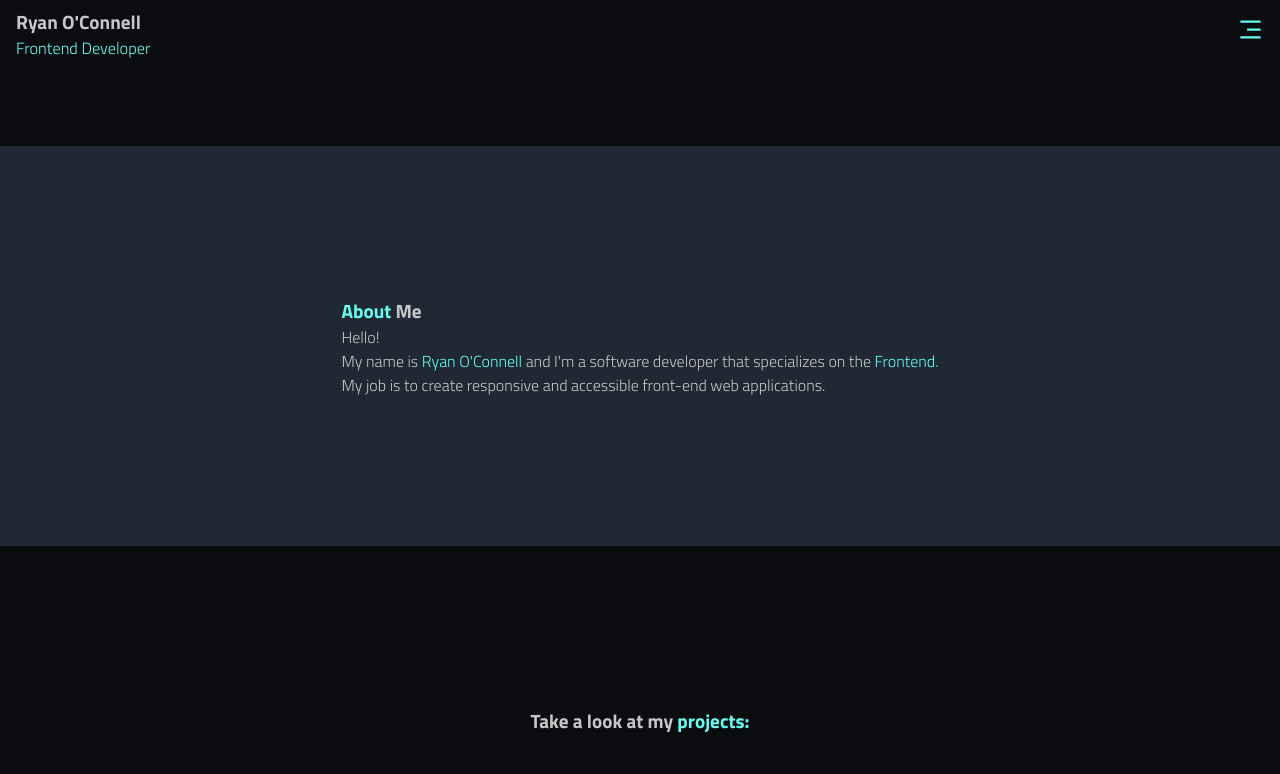
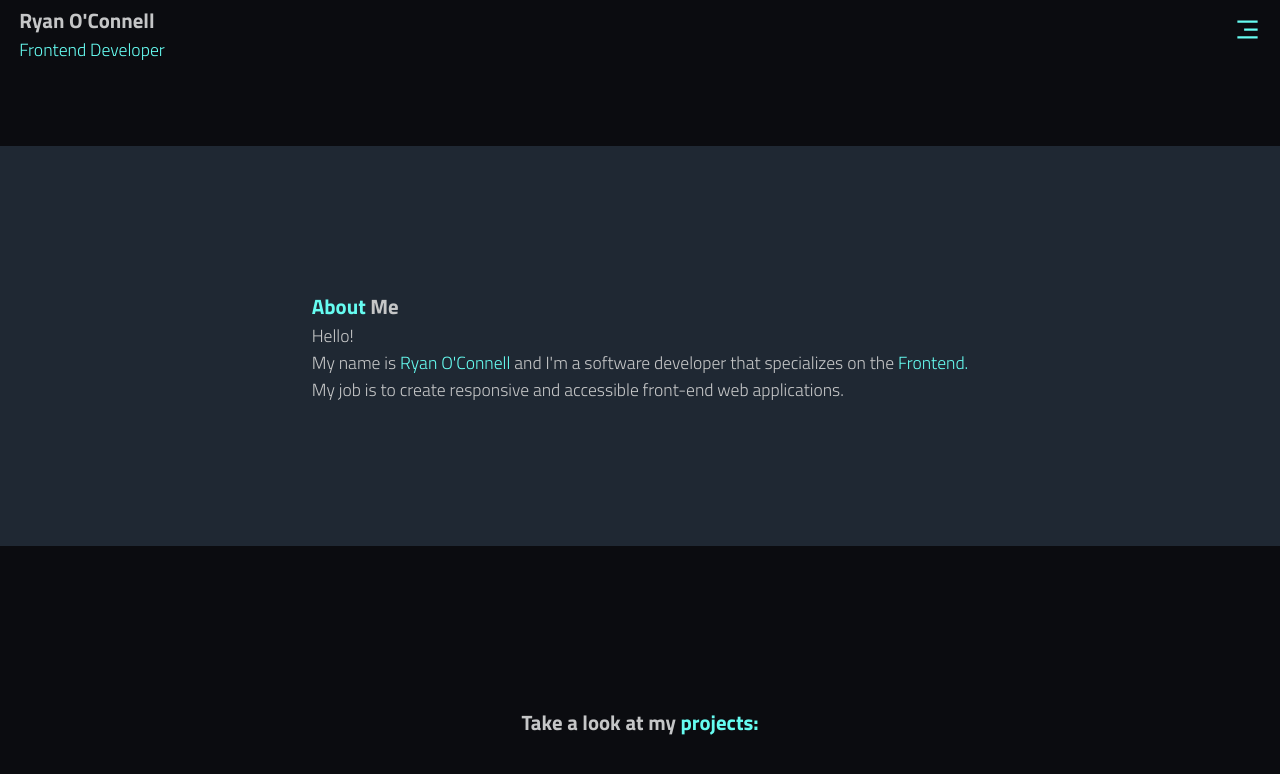
Before and after one commit to NeptuneRjo/portfolio, a React (Create React App) app: page / in a window 1280 px wide. Shown: the top 774 px of the page. Built offline with nearby package versions, Linux system fonts and the light colour scheme.

Commit message:
added styling for tablet

```diff
--- a/src/components/About/style.css
+++ b/src/components/About/style.css
@@ -24,3 +24,13 @@
 .about-content span {
     color: var(--light-teal);
 }
+
+@media screen and (min-width: 768px) {
+    .about-content h4 {
+        font-size: 1.3em;
+    }
+
+    .about-content p {
+        font-size: 1.1em;
+    }
+}
--- a/src/components/Contact/style.css
+++ b/src/components/Contact/style.css
@@ -62,3 +62,13 @@ button:hover {
     align-items: center;
     margin: 3rem;
 }
+
+@media screen and (min-width: 768px) {
+    .contact-content h4 {
+        font-size: 1.3em;
+    }
+
+    #name, #email, #message {
+        width: 350px;
+    }
+}
--- a/src/components/Header/Nav/style.css
+++ b/src/components/Header/Nav/style.css
@@ -29,7 +29,14 @@
 }
 
 .nav-mobile-item a:hover {
+    text-decoration: underline;
     color: var(--dark-teal);
+}
+
+@media screen and (min-width: 768px) {
+  .nav-main {
+    font-size: 1.2em;
+  }
 }
 
 /* Mobile Nav Animation */
--- a/src/components/Header/style.css
+++ b/src/components/Header/style.css
@@ -23,3 +23,14 @@
     align-items: center;
     padding: 1rem;
 }
+
+@media screen and (min-width: 768px) {
+    .header-title {
+        font-size: 1.3em;
+        padding-left: 1.2rem;
+    }
+
+    .header-nav {
+        padding-right: 1.2rem;
+    }
+}
--- a/src/components/Projects/Project/style.css
+++ b/src/components/Projects/Project/style.css
@@ -13,6 +13,7 @@
     text-align: center;
     color: var(--light-teal);
     margin: 1rem;
+    font-size: 1.2em;
 }
 
 .project-item h5 {
@@ -20,6 +21,7 @@
     background: transparent;
     color: var(--font-color);
     margin: 1rem;
+    font-size: 1.1em;
 }
 .tools {
     text-align: center;
@@ -29,6 +31,7 @@
     background: transparent;
     color: var(--font-color);
     margin: 0 2rem;
+    font-size: 1em;
 }
 
 .project-images {
@@ -66,3 +69,30 @@
     gap: .5rem;
     background: transparent;
 }
+
+@media screen and (min-width: 768px) {
+    .project-item h4 {
+        font-size: 1.3em;
+    }
+
+    .project-item h5 {
+        font-size: 1.2em;
+    }
+
+    .project-item p {
+        font-size: 1.1em;
+    }
+
+    .image-desktop {
+        display: block;
+        width: 700px;
+    }
+
+    .image-mobile {
+        display: none;
+    }
+
+    .project-links a {
+        font-size: 1.1em;
+    }
+}
--- a/src/components/Projects/style.css
+++ b/src/components/Projects/style.css
@@ -12,3 +12,9 @@
 .projects-content {
     padding: 3rem 0;
 }
+
+@media screen and (min-width: 768px) {
+    .projects-header {
+        font-size: 1.3em;
+    }
+}
```
